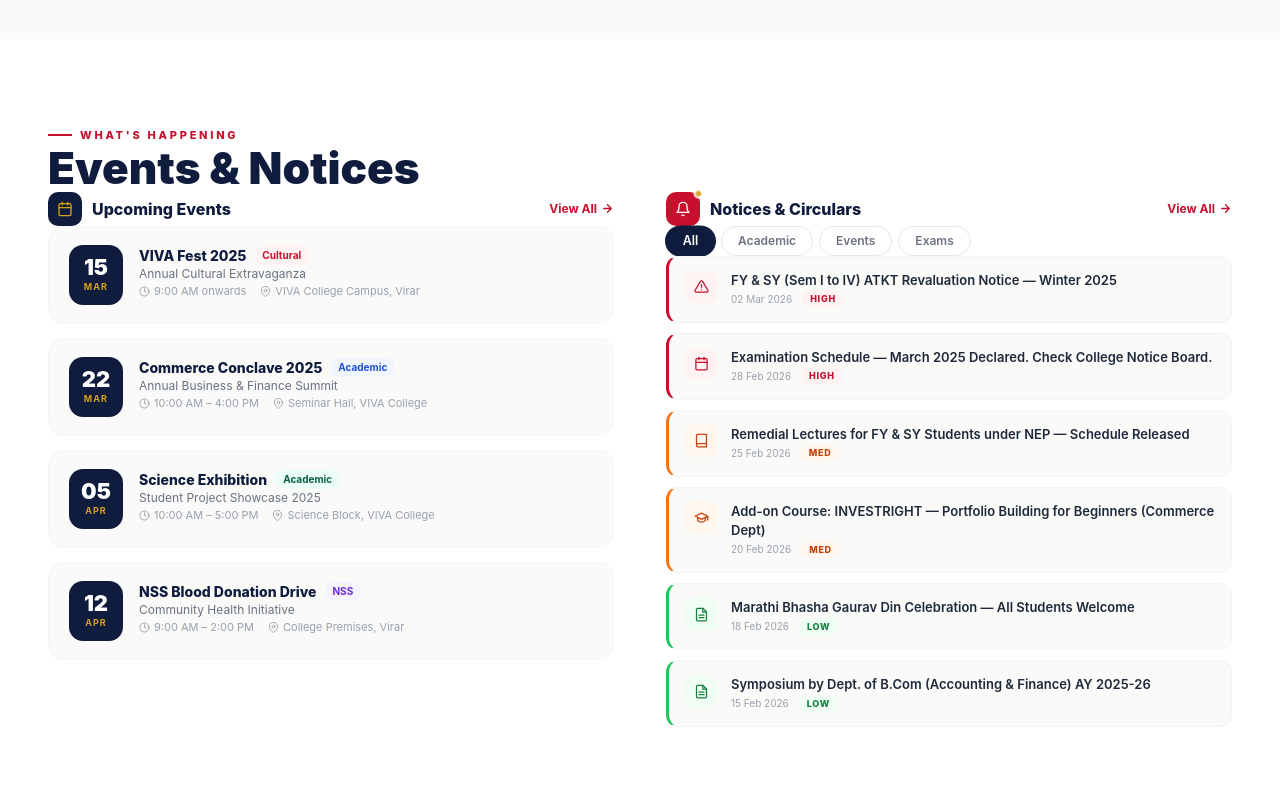
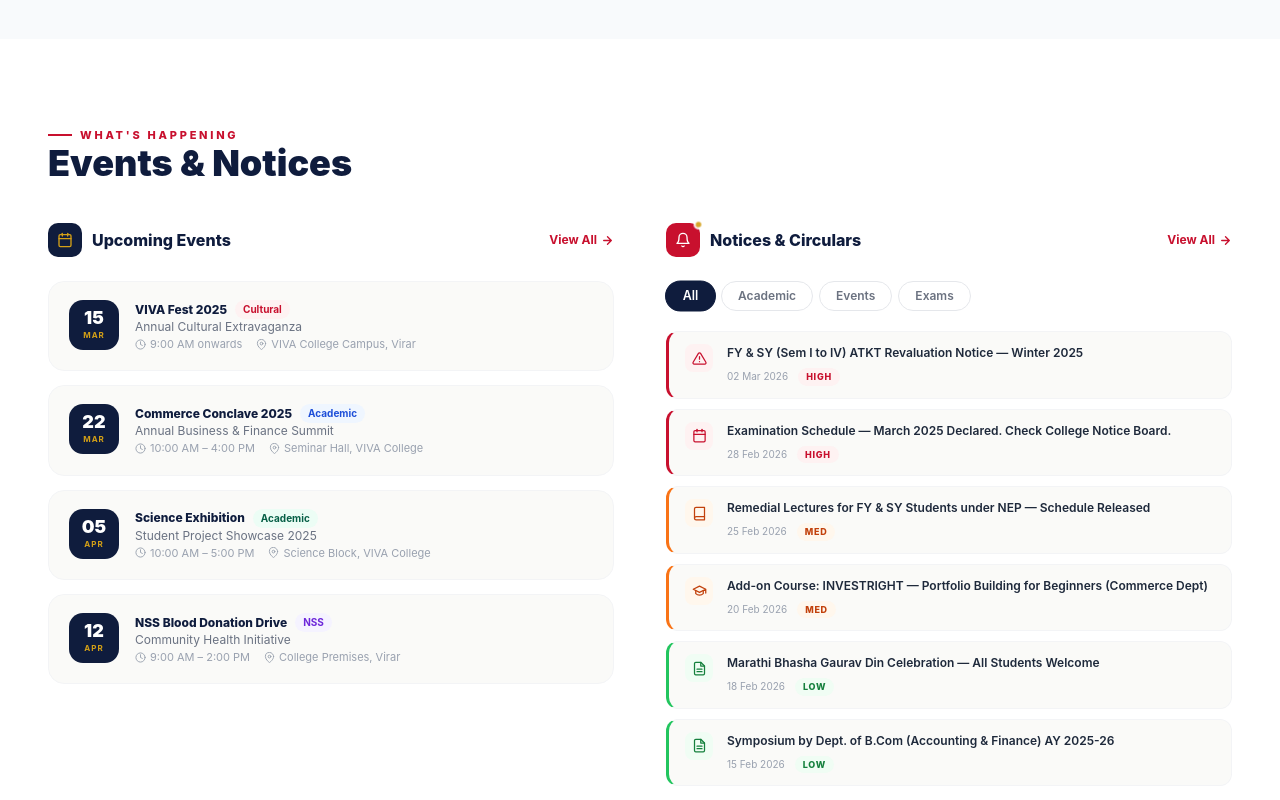
Before and after one commit to SakshiJ004/recreate_design_hackathon, a React (Vite) app: page / in a window 1280 px wide. Shown: the part 3740-4540 px from the top of the page. Built offline with nearby package versions, Linux system fonts and the light colour scheme.

Commit message:
add animation in event and notices

```diff
--- a/src/components/sections/EventNotices.jsx
+++ b/src/components/sections/EventNotices.jsx
@@ -578,7 +578,7 @@
         >
             {/* ── Section Header ── */}
             <div
-                className="mb-10 sm:mb-12 lg:mb-[52px]"
+                className="pb-10 sm:mb-12 lg:mb-[52px]"
                 style={{
                     opacity: inView ? 1 : 0,
                     transform: inView ? 'translateY(0)' : 'translateY(24px)',
@@ -590,7 +590,7 @@
                     What's Happening
                 </p>
                 {/* Original: clamp(32px,4vw,48px) → sm:32 md:36 lg:40 xl:44 2xl:48 */}
-                <h2 className="text-[32px] md:text-[36px] lg:text-[40px] xl:text-[44px] 2xl:text-[48px] font-black text-[#0F1C3D] leading-[1.1] m-0">
+                <h2 className="text-2xl md:text-2xl lg:text-3xl xl:text-4xl 2xl:text-4xl font-black text-[#0F1C3D] leading-[1.1] m-0">
                     Events & Notices
                 </h2>
             </div>
@@ -609,7 +609,7 @@
                     }}
                 >
                     {/* Column header */}
-                    <div className="flex items-center justify-between mb-6">
+                    <div className="flex items-center justify-between pb-6">
                         <div className="flex items-center gap-2.5">
                             <div className="w-[34px] h-[34px] rounded-[10px] bg-[#0F1C3D] flex items-center justify-center text-[#D4A017]">
                                 <IconCalendar size={16} />
@@ -650,16 +650,16 @@
                             >
                                 {/* Date badge */}
                                 <div
-                                    className="shrink-0 w-[54px] h-[60px] rounded-[14px] flex flex-col items-center justify-center gap-[2px]"
+                                    className="shrink-0 w-[50px] h-[50px] rounded-[14px] flex flex-col items-center justify-center gap-[2px]"
                                     style={{
                                         background: hoveredEvent === i ? '#C8102E' : '#0F1C3D',
                                         transition: 'background 0.25s',
                                     }}
                                 >
-                                    <span className="text-[22px] font-black text-white leading-none">
+                                    <span className="text-[18px] font-black text-white leading-none">
                                         {ev.date.day}
                                     </span>
-                                    <span className="text-[9px] font-bold text-[#D4A017] tracking-[0.12em]">
+                                    <span className="text-[8px] font-bold text-[#D4A017] tracking-[0.12em]">
                                         {ev.date.month}
                                     </span>
                                 </div>
@@ -667,7 +667,7 @@
                                 {/* Content */}
                                 <div className="flex-1 min-w-0">
                                     <div className="flex items-center gap-2 mb-[5px] flex-wrap">
-                                        <p className="font-extrabold text-[13px] sm:text-[14px] text-[#0F1C3D] m-0">
+                                        <p className="font-extrabold text-[10px] sm:text-[12px] text-[#0F1C3D] m-0">
                                             {ev.title}
                                         </p>
                                         <span
@@ -705,7 +705,7 @@
                     }}
                 >
                     {/* Column header */}
-                    <div className="flex items-center justify-between mb-6">
+                    <div className="flex items-center justify-between pb-6">
                         <div className="flex items-center gap-2.5">
                             <div className="w-[34px] h-[34px] rounded-[10px] bg-[#C8102E] flex items-center justify-center text-white relative">
                                 <IconBell size={16} />
@@ -731,7 +731,7 @@
                     </div>
 
                     {/* Filter tabs */}
-                    <div className="flex gap-1.5 mb-5 flex-wrap">
+                    <div className="flex gap-1.5 pb-5 flex-wrap">
                         {FILTER_TABS.map((tab, i) => (
                             <button
                                 key={i}
@@ -759,7 +759,7 @@
                                     key={`${activeFilter}-${i}`}
                                     onMouseEnter={() => setHoveredNotice(i)}
                                     onMouseLeave={() => setHoveredNotice(null)}
-                                    className="flex gap-3.5 items-start px-3 sm:px-4 py-3 sm:py-3.5 rounded-xl cursor-pointer"
+                                    className="flex gap-3.5 items-start px-3 sm:px-4 py-3 sm:py-3 rounded-xl cursor-pointer"
                                     style={{
                                         border: '1px solid #F3F4F6',
                                         borderLeft: `3px solid ${ps.border}`,
@@ -771,7 +771,7 @@
                                 >
                                     {/* Icon box */}
                                     <div
-                                        className="w-8 h-8 shrink-0 rounded-lg flex items-center justify-center"
+                                        className="w-7 h-7 shrink-0 rounded-lg flex items-center justify-center"
                                         style={{
                                             background: ps.bg,
                                             color: ps.text,
@@ -783,7 +783,7 @@
 
                                     {/* Text */}
                                     <div className="flex-1 min-w-0">
-                                        <p className="text-[12px] sm:text-[13px] font-semibold text-[#1E293B] mb-1.5 leading-[1.5]">
+                                        <p className="text-[11px] sm:text-[12px] font-semibold text-[#1E293B] pb-1.5 leading-[1.5]">
                                             {notice.text}
                                         </p>
                                         <div className="flex items-center gap-2.5">
```
